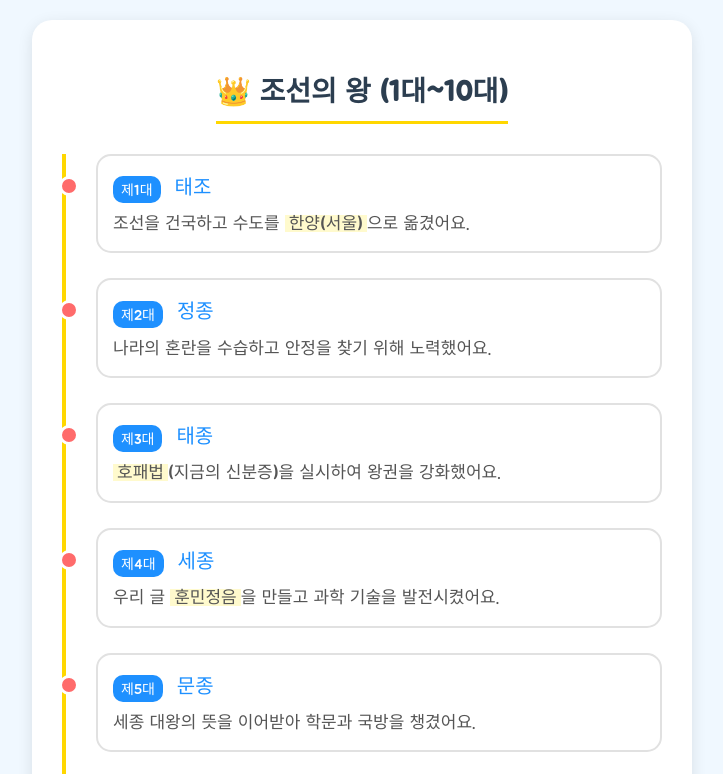
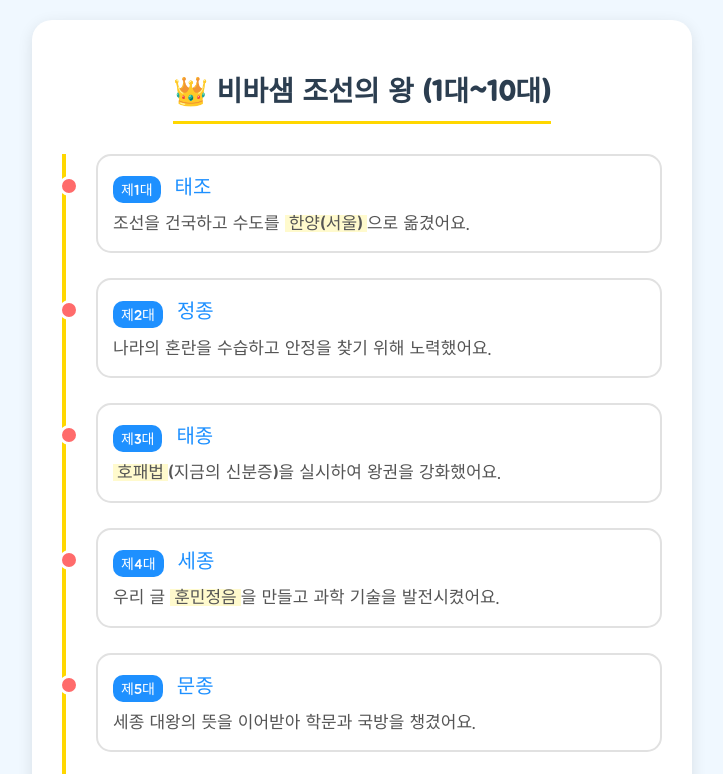
Before and after one commit to aidaum/history_social, a plain HTML site: page index.html in a window 1280 px wide. Shown: the top 774 px of the page, without its empty margins (278-1001 px from the left). Drawn offline with Linux system fonts and the light colour scheme.

Commit message:
Update index.html

```diff
--- a/index.html
+++ b/index.html
@@ -113,7 +113,7 @@
 
     <div class="container">
         <div class="header-wrapper">
-            <h1>👑 조선의 왕 (1대~10대)</h1>
+            <h1>👑 비바샘 조선의 왕 (1대~10대)</h1>
         </div>
 
         <div class="timeline">
```
